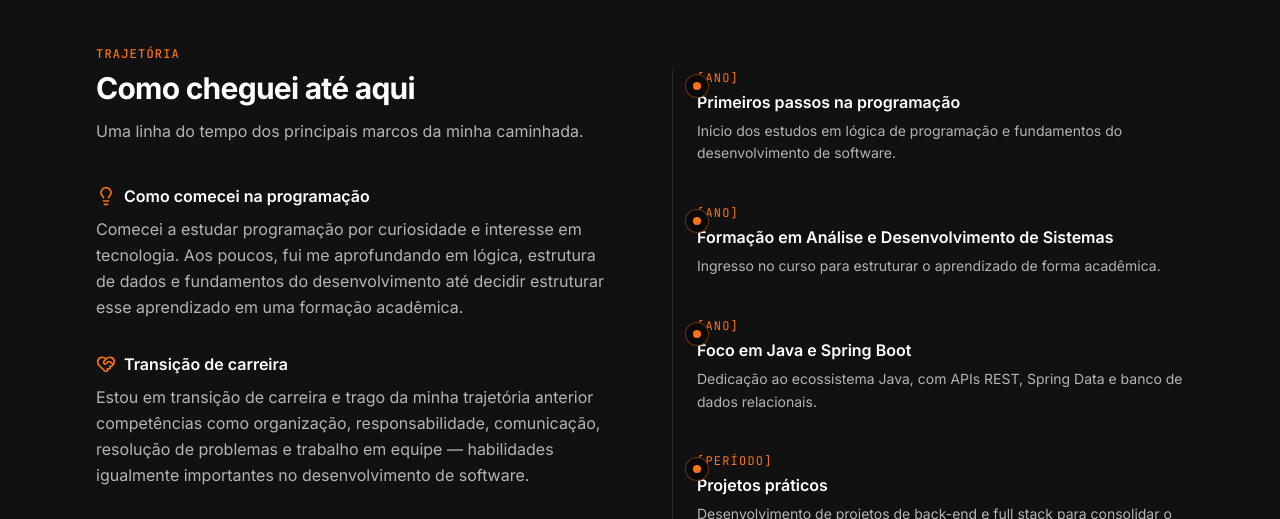
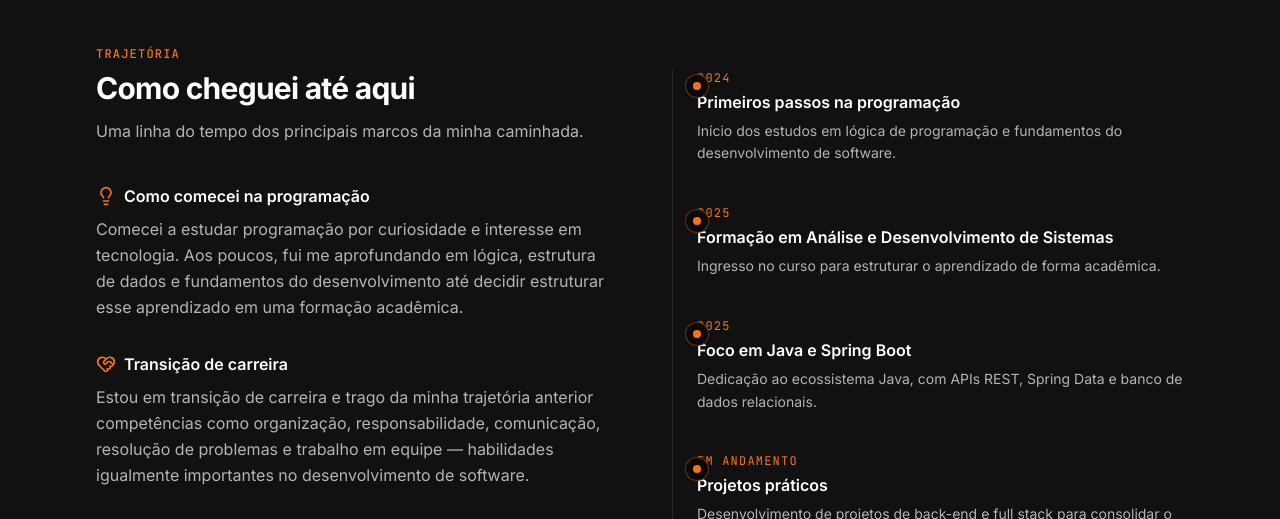
Before and after one commit to diegovieiradv/portfolio-diego-vieira, a Next.js app: page /sobre in a window 1280 px wide. Shown: the part 825-1344 px from the top of the page. Built offline with nearby package versions, Linux system fonts and the light colour scheme.

Commit message:
fix: atualizar linha do tempo na página sobre

```diff
--- a/src/app/sobre/page.tsx
+++ b/src/app/sobre/page.tsx
@@ -17,24 +17,24 @@ const journeyTimeline = [
     title: "Primeiros passos na programação",
     description:
       "Início dos estudos em lógica de programação e fundamentos do desenvolvimento de software.",
-    date: "[ANO]",
+    date: "2024",
   },
   {
     title: "Formação em Análise e Desenvolvimento de Sistemas",
     description: "Ingresso no curso para estruturar o aprendizado de forma acadêmica.",
-    date: "[ANO]",
+    date: "2025",
   },
   {
     title: "Foco em Java e Spring Boot",
     description:
       "Dedicação ao ecossistema Java, com APIs REST, Spring Data e banco de dados relacionais.",
-    date: "[ANO]",
+    date: "2025",
   },
   {
     title: "Projetos práticos",
     description:
       "Desenvolvimento de projetos de back-end e full stack para consolidar o conhecimento.",
-    date: "[PERÍODO]",
+    date: "Em andamento",
   },
   {
     title: "Transição de carreira",
```
